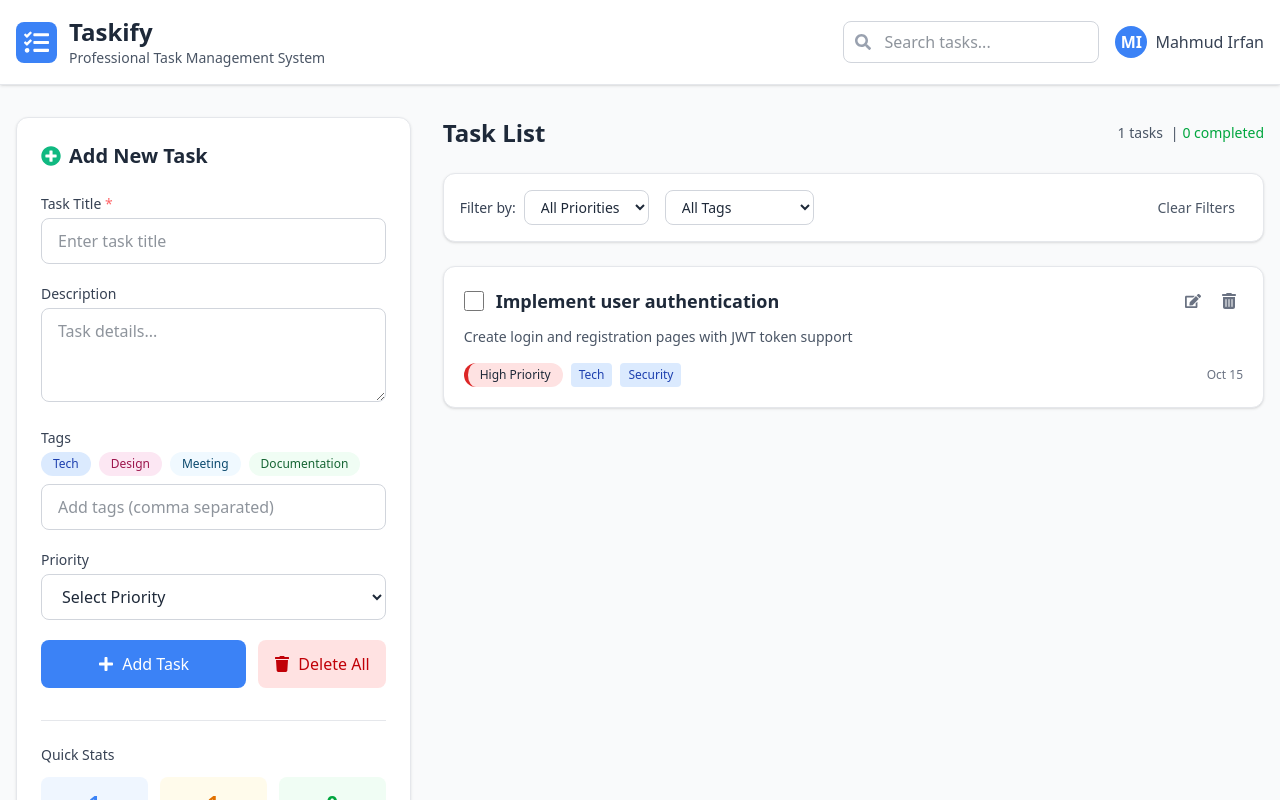
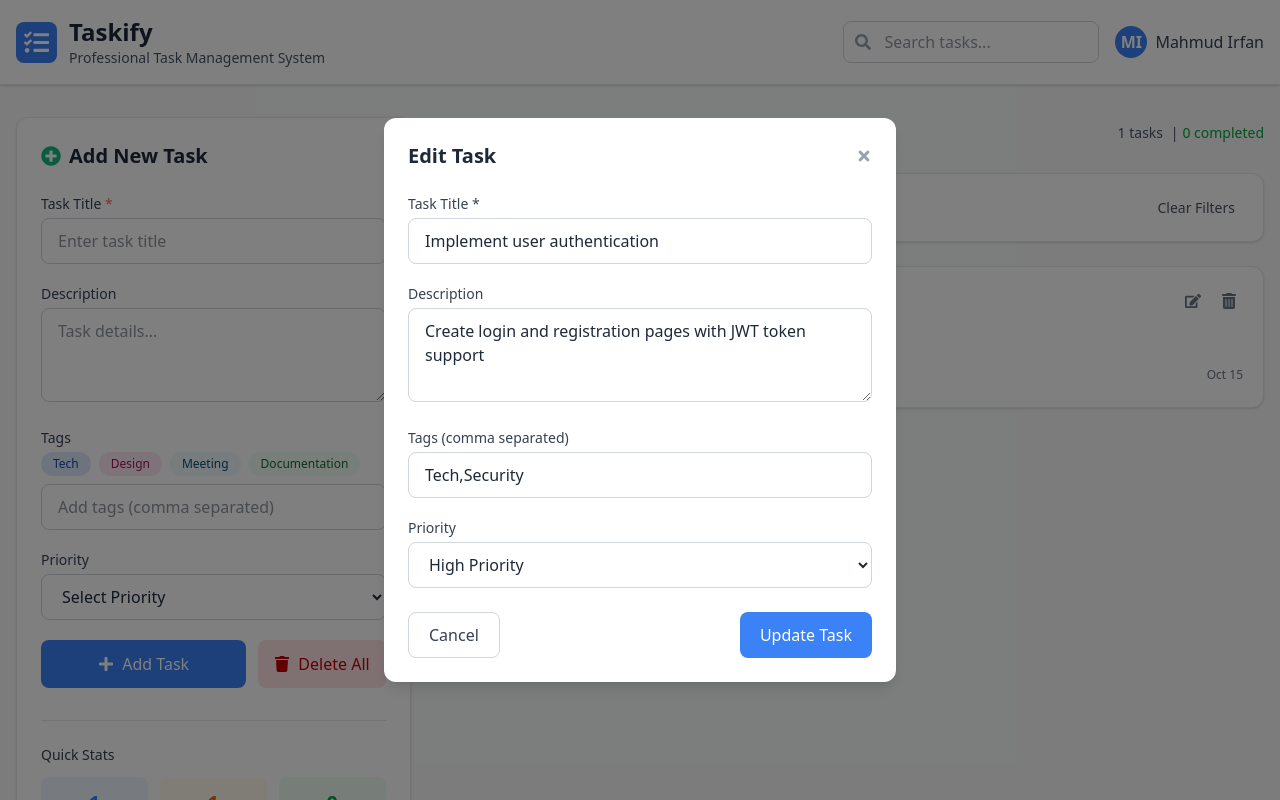
Before and after one commit to mahmudtech/Taskify, a React (Vite) app: page / in a window 1280 px wide. Both pictures are taken after a click on the button 1193 px from the left and 301 px from the top of the page. Shown: the top 800 px of the page. Built offline with nearby package versions, Linux system fonts and the light colour scheme.

Commit message:
feat(edit): enable editing existing tasks

```diff
--- a/src/App.jsx
+++ b/src/App.jsx
@@ -1,6 +1,7 @@
 import { useState } from "react";
 import Footer from "./components/layout/Footer";
 import Header from "./components/layout/Header";
+import Modal from "./components/tasks/Modal";
 import TaskBoard from "./components/tasks/TaskBoard";
 
 export default function App() {
@@ -15,6 +16,8 @@ export default function App() {
   };
   const [tasks, setTasks] = useState([defaultTask]);
   const [searchText, setSearchText] = useState("");
+  const [taskToUpdate, setTaskToUpdate] = useState(false);
+  const [showModal, setShowModal] = useState(false);
 
   const handleOnChecked = (onCompleteId) => {
     const findIndex = tasks.findIndex((t) => t.id === onCompleteId);
@@ -46,10 +49,42 @@ export default function App() {
     const affterDelete = tasks.filter((t) => t.id !== deleteId);
     setTasks(affterDelete);
   };
+
+  const handleEditTask = (editTask) => {
+    setShowModal(true);
+    setTaskToUpdate(editTask);
+  };
+
+  const handleCloseModal = () => {
+    setShowModal(false);
+    setTaskToUpdate(null);
+  };
+
+  const handleOnSave = (updateTask) => {
+    const editTasks = tasks.map((t) => {
+      if (t.id === updateTask.id) {
+        return updateTask;
+      } else {
+        return t;
+      }
+    });
+
+    setTasks(editTasks);
+    setShowModal(false);
+    setTaskToUpdate(null);
+  };
   return (
     <div>
       <Header searchText={searchText} setSearchText={setSearchText} />
+
       <main className="container mx-auto px-4 py-8">
+        {showModal && (
+          <Modal
+            onCloseModal={handleCloseModal}
+            taskToUpdate={taskToUpdate}
+            onSave={handleOnSave}
+          />
+        )}
         <div className="grid grid-cols-1 lg:grid-cols-3 gap-8">
           <TaskBoard
             tasks={searchItem}
@@ -60,6 +95,7 @@ export default function App() {
             highPriorityCount={highPriorityCount}
             deleteAll={handleDeleteAll}
             onDelete={handleDeleteTask}
+            onEdit={handleEditTask}
           />
         </div>
       </main>
--- /dev/null
+++ b/src/components/tasks/Modal.jsx
@@ -0,0 +1,143 @@
+import { useState } from "react";
+import { FaTimes } from "react-icons/fa";
+
+export default function Modal({ onCloseModal, taskToUpdate, onSave }) {
+  const [task, setTask] = useState(
+    taskToUpdate || {
+      title: "",
+      description: "",
+      tags: [],
+      priority: "",
+    }
+  );
+
+  const onUpdateTask = (e) => {
+    const name = e.target.name;
+    let value = e.target.value;
+
+    if (name === "tags") {
+      value = value.split(",");
+    }
+
+    setTask({
+      ...task,
+      [name]: value,
+    });
+  };
+
+  return (
+    <div className="fixed inset-0 bg-black/50 bg-opacity-50 flex items-center justify-center z-20 ">
+      <div className="bg-white rounded-xl shadow-lg w-full max-w-lg mx-4 slide-in">
+        <div className="p-6">
+          <div className="flex justify-between items-center mb-6">
+            <h3 className="text-xl font-bold text-gray-800">Edit Task</h3>
+            <button
+              id="closeModalBtn"
+              className="text-gray-400 hover:text-gray-600"
+              onClick={onCloseModal}
+            >
+              <FaTimes classNameName="text-xl" />
+            </button>
+          </div>
+
+          <form id="editTaskForm">
+            <input type="hidden" id="editTaskId" />
+
+            <div className="mb-5">
+              <label
+                htmlFor="editTaskTitle"
+                className="block text-sm font-medium text-gray-700 mb-1"
+              >
+                Task Title *
+              </label>
+              <input
+                type="text"
+                id="title"
+                name="title"
+                value={task.title}
+                onChange={onUpdateTask}
+                className="w-full px-4 py-2.5 border border-gray-300 rounded-lg focus:ring-2 focus:ring-primary focus:border-transparent"
+                required
+              />
+            </div>
+
+            <div className="mb-5">
+              <label
+                htmlFor="editTaskDescription"
+                className="block text-sm font-medium text-gray-700 mb-1"
+              >
+                Description
+              </label>
+              <textarea
+                id="description"
+                name="description"
+                value={task.description}
+                onChange={onUpdateTask}
+                rows="3"
+                className="w-full px-4 py-2.5 border border-gray-300 rounded-lg focus:ring-2 focus:ring-primary focus:border-transparent"
+              ></textarea>
+            </div>
+
+            <div className="mb-5">
+              <label
+                htmlFor="editTaskTags"
+                className="block text-sm font-medium text-gray-700 mb-1"
+              >
+                Tags (comma separated)
+              </label>
+              <input
+                type="text"
+                id="tags"
+                name="tags"
+                value={task.tags}
+                onChange={onUpdateTask}
+                className="w-full px-4 py-2.5 border border-gray-300 rounded-lg focus:ring-2 focus:ring-primary focus:border-transparent"
+              />
+            </div>
+
+            <div className="mb-6">
+              <label
+                htmlFor="editTaskPriority"
+                className="block text-sm font-medium text-gray-700 mb-1"
+              >
+                Priority
+              </label>
+              <select
+                id="priority"
+                name="priority"
+                value={task.priority}
+                onChange={onUpdateTask}
+                className="w-full px-4 py-2.5 border border-gray-300 rounded-lg focus:ring-2 focus:ring-primary focus:border-transparent"
+              >
+                <option value="Low Priority">Low Priority</option>
+                <option value="Medium Priority">Medium Priority</option>
+                <option value="High Priority">High Priority</option>
+              </select>
+            </div>
+
+            <div className="flex justify-between space-x-3">
+              <button
+                type="button"
+                id="cancelEditBtn"
+                className="px-5 py-2.5 border border-gray-300 text-gray-700 font-medium rounded-lg hover:bg-gray-50"
+                onClick={onCloseModal}
+              >
+                Cancel
+              </button>
+              <button
+                type="submit"
+                className="px-5 py-2.5 bg-primary text-white font-medium rounded-lg hover:bg-secondary"
+                onClick={(e) => {
+                  e.preventDefault();
+                  onSave(task);
+                }}
+              >
+                Update Task
+              </button>
+            </div>
+          </form>
+        </div>
+      </div>
+    </div>
+  );
+}
--- a/src/components/tasks/TaskBoard.jsx
+++ b/src/components/tasks/TaskBoard.jsx
@@ -10,6 +10,7 @@ export default function TaskBoard({
   highPriorityCount,
   deleteAll,
   onDelete,
+  onEdit,
 }) {
   return (
     <>
@@ -26,6 +27,7 @@ export default function TaskBoard({
         total={total}
         completedDone={completedDone}
         onDelete={onDelete}
+        onEdit={onEdit}
       />
     </>
   );
--- a/src/components/tasks/TaskCard.jsx
+++ b/src/components/tasks/TaskCard.jsx
@@ -1,7 +1,7 @@
 import { FaEdit } from "react-icons/fa";
 import { FaTrashCan } from "react-icons/fa6";
 
-export default function TaskCard({ task, onChecked, onDelete }) {
+export default function TaskCard({ task, onChecked, onDelete, onEdit }) {
   return (
     <>
       <div className="lg:col-span-2">
@@ -68,7 +68,10 @@ export default function TaskCard({ task, onChecked, onDelete }) {
                     </h3>
                   </div>
                   <div className="flex space-x-2">
-                    <button className="text-gray-500 hover:text-primary p-1.5 rounded-lg">
+                    <button
+                      className="text-gray-500 hover:text-primary p-1.5 rounded-lg"
+                      onClick={() => onEdit(task)}
+                    >
                       <FaEdit />
                     </button>
                     <button
--- a/src/components/tasks/TaskList.jsx
+++ b/src/components/tasks/TaskList.jsx
@@ -9,6 +9,7 @@ export default function TaskList({
   total,
   completedDone,
   onDelete,
+  onEdit,
 }) {
   return (
     <div className="lg:col-span-2">
@@ -23,6 +24,7 @@ export default function TaskList({
               task={task}
               onChecked={onChecked}
               onDelete={onDelete}
+              onEdit={onEdit}
             />
           ))}
         </>
```
